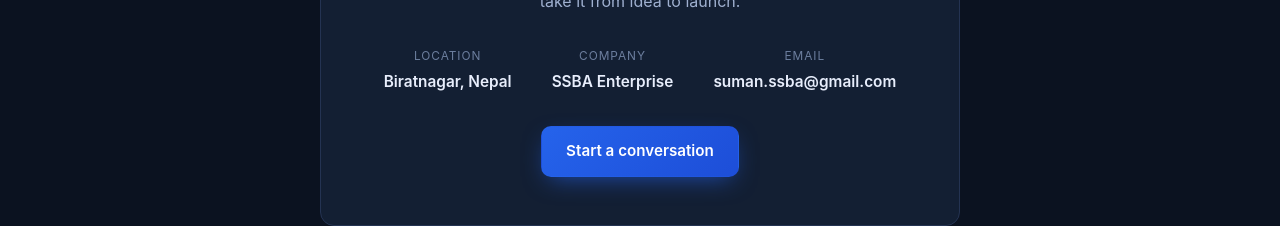
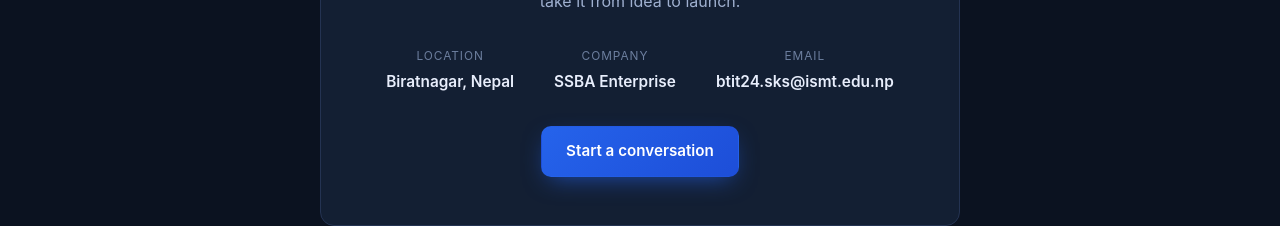
Before and after one commit to awnish04/SSBA-Enterprise, a Next.js app: page / in a window 1280 px wide. Shown: the part 4926-5152 px from the top of the page. Built offline with nearby package versions, Linux system fonts and the light colour scheme.

Commit message:
Services and Project section updated

```diff
--- a/src/components/Contact.tsx
+++ b/src/components/Contact.tsx
@@ -1,5 +1,5 @@
 export default function Contact() {
-  const email = "suman.ssba@gmail.com";
+  const email = "btit24.sks@ismt.edu.np";
   const subject = encodeURIComponent("Project enquiry – SSBA Enterprise");
 
   return (
```
